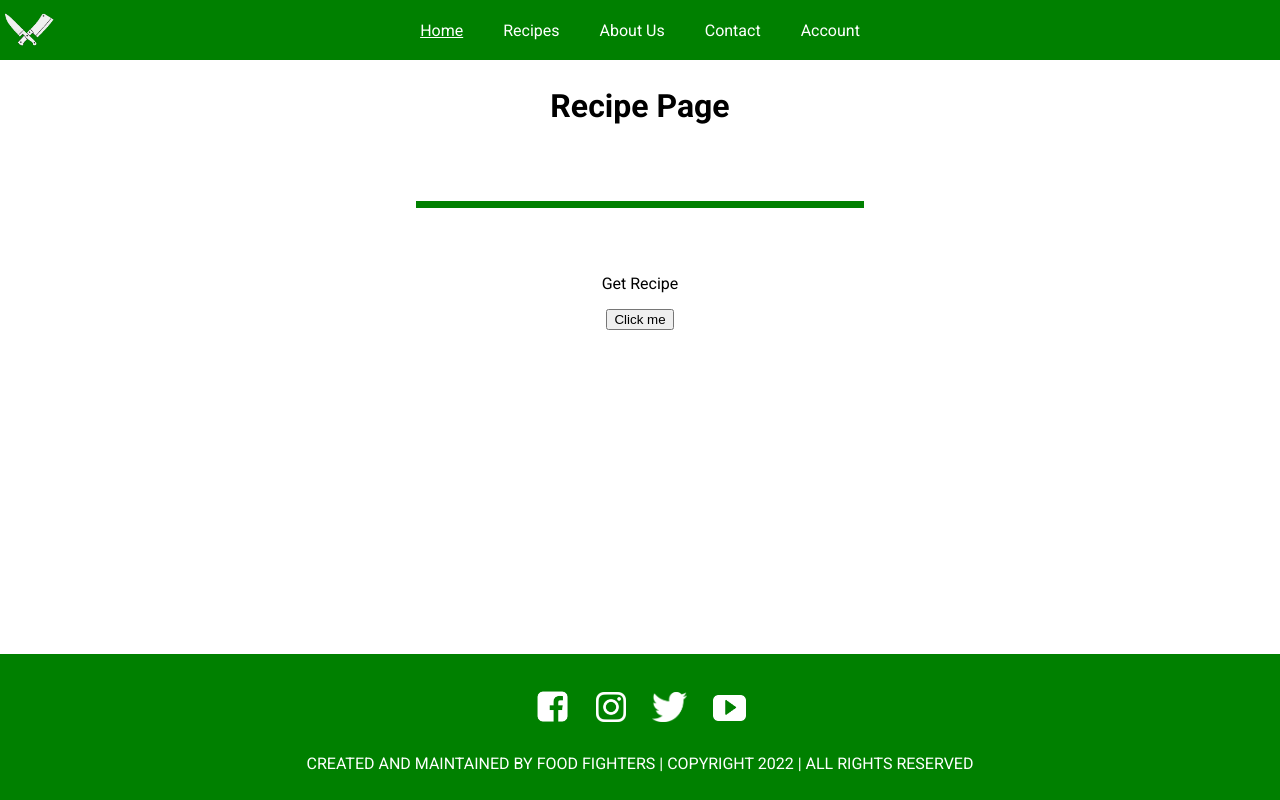
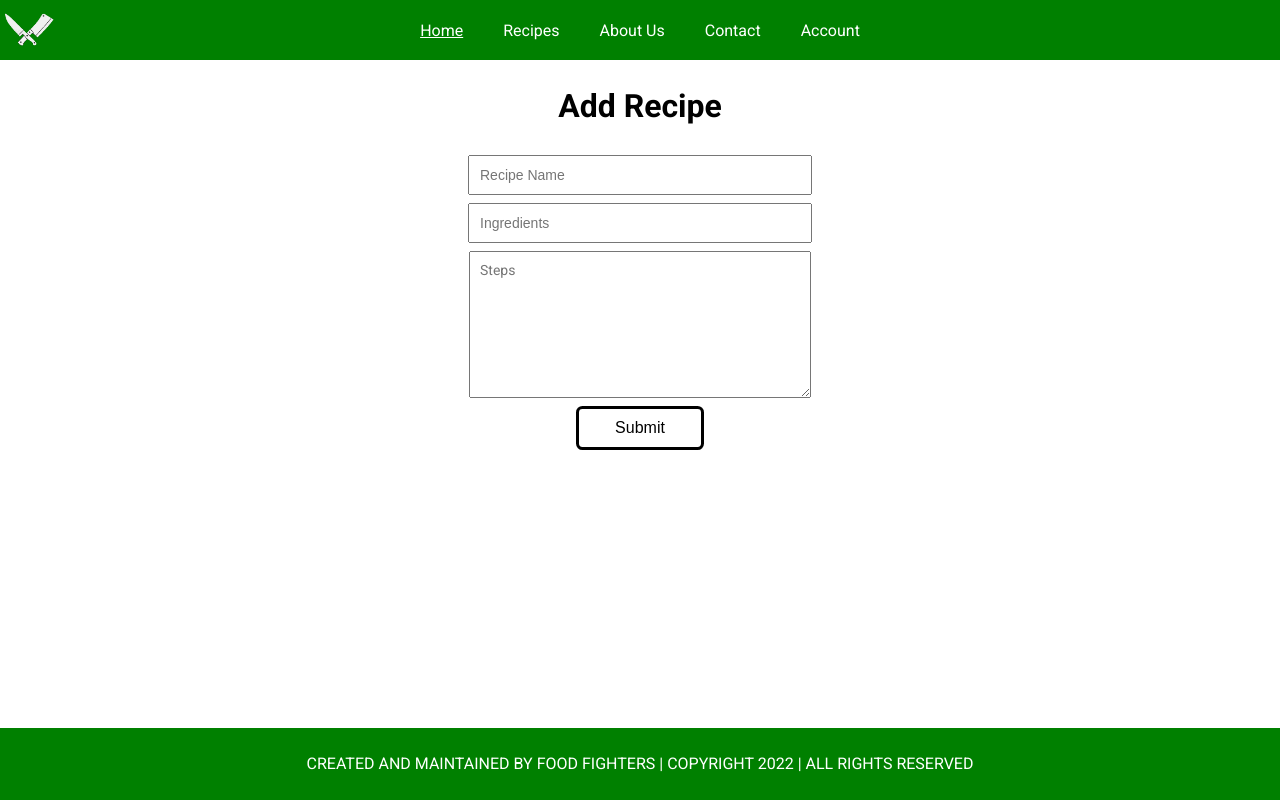
Before and after one commit to akiofujita/Food-Fighters, a React (Create React App) app in the folder food-fighters-ui/: page /Recipe in a window 1280 px wide. Built offline with nearby package versions, Linux system fonts and the light colour scheme.

Commit message:
Create feature where user can add recipes to database

```diff
--- a/food-fighters-ui/src/pages/Footer.js
+++ b/food-fighters-ui/src/pages/Footer.js
@@ -1,15 +1,15 @@
 import './Footer.css'
 import '../App.css'
 
-import facebookLogo from '../assets/logos/facebook.png'
-import instagramLogo from '../assets/logos/instagram.png'
-import twitterLogo from '../assets/logos/twitter.png'
-import youtubeLogo from '../assets/logos/youtube.png'
+// import facebookLogo from '../assets/logos/facebook.png'
+// import instagramLogo from '../assets/logos/instagram.png'
+// import twitterLogo from '../assets/logos/twitter.png'
+// import youtubeLogo from '../assets/logos/youtube.png'
 
 export default function Footer() {
   return (
     <div className='footer'>
-      <div id='socials'>
+      {/* <div id='socials'>
         <a href='https://www.facebook.com/PurdueMIND/'>
           <img id='facebookLogo' className='socialLogo'
             src={facebookLogo} alt='Facebook Logo' />
@@ -29,7 +29,7 @@ export default function Footer() {
           <img id='youtubeLogo' className='socialLogo'
             src={youtubeLogo} alt='YouTube Logo' />
         </a>
-      </div>
+      </div> */}
 
       <h5 id='copyright'>CREATED AND MAINTAINED BY FOOD FIGHTERS | COPYRIGHT 2022 | ALL RIGHTS RESERVED</h5>
     </div>
--- a/food-fighters-ui/src/pages/account/AccountPage.js
+++ b/food-fighters-ui/src/pages/account/AccountPage.js
@@ -5,9 +5,6 @@ export default function AccountPage() {
   return (
     <div className='accountPage'>
       <h2>Account Page</h2>
-      <div className='break'/>
-      <h4>Kevin Chen</h4>
-      <h5>I prefer chicken thighs over chicken breasts.</h5>
     </div>
   );
 };
--- /dev/null
+++ b/food-fighters-ui/src/pages/recipe/InputForm.css
@@ -0,0 +1,40 @@
+form {
+  display: flex;
+  flex-direction: column;
+
+  justify-content: center;
+  align-items: center;
+
+  width: 20vw;
+}
+
+input {
+  font-size: 14px;
+  width: 25vw;
+  padding: 10px 10px 10px 10px;
+  margin: 4px 4px 4px 4px;
+}
+
+textarea {
+  font: inherit;
+  font-size: 14px;
+
+  min-height: 125px;
+  width: 25vw;
+
+  padding: 10px 10px 10px 10px;
+  margin: 4px 4px 4px 4px;
+}
+
+#submitBtn {
+  background-color: white;
+  color: black;
+  border: solid black;
+  border-radius: 0.5vw;
+
+  /* padding: 10px 16px; */
+  width: 10vw;
+
+  text-align: center;
+  font-size: 16px;
+}
--- /dev/null
+++ b/food-fighters-ui/src/pages/recipe/InputForm.js
@@ -0,0 +1,64 @@
+import './InputForm.css';
+import React from 'react';
+
+class InputForm extends React.Component {
+  constructor(props) {
+    super(props);
+    this.state = {
+      value_recipe_name: "",
+      value_ingredients: "",
+      value_steps: ""
+    };
+    this.handleChange = this.handleChange.bind(this);
+  }
+
+  handleChange(event) {
+    this.setState({
+      value_recipe_name: event.target.value_recipe_name,
+      value_ingredients: event.target.value_ingredients,
+      value_steps: event.target.value_steps
+    });
+  }
+
+  render() {
+    return (
+      <div className="inputForm">
+        <form action="submitrecipe" method="post">
+          <input
+            type="text"
+            id="recipe_name"
+            name="recipe_name"
+            placeholder='Recipe Name'
+            value={this.state.value_recipe_name}
+            onChange={this.handleChange}
+            required
+            />
+          <input
+            type="text"
+            id="ingredients"
+            name="ingredients"
+            placeholder='Ingredients'
+            value={this.state.value_ingredients}
+            onChange={this.handleChange}
+            required
+            />
+          <textarea
+            id="steps"
+            type='text'
+            name='steps'
+            placeholder='Steps'
+            value={this.state.steps}
+            onChange={this.handleChange}
+          />
+          <input
+            id='submitBtn'
+            type="submit"
+            value="Submit"
+            />
+        </form>
+      </div>
+    );
+  }
+}
+
+export default InputForm;
--- a/food-fighters-ui/src/pages/recipe/RecipePage.js
+++ b/food-fighters-ui/src/pages/recipe/RecipePage.js
@@ -1,38 +1,12 @@
 import './RecipePage.css';
 import '../../App.css';
-import { useState } from 'react'
-import axios from "axios";
+import InputForm from './InputForm';
 
 export default function RecipePage() {
-  let [recipe, setRecipe] = useState(null);
-
-  function getData() {
-    axios({
-      method: "GET",
-      url:"/display",
-    })
-    .then((response) => {
-      const res =response.data
-      setRecipe(({
-        recipe_name: res.recipe_name}))
-    }).catch((error) => {
-      if (error.response) {
-        console.log(error.response)
-        console.log(error.response.status)
-        console.log(error.response.headers)
-        }
-    })}
-
   return (
     <div className='recipePage'>
-      <h2>Recipe Page</h2>
-      <div className='break'/>
-
-      <p>Get Recipe </p><button onClick={getData}>Click me</button>
-      {recipe && <div>
-          <p>Fetched Recipe: {recipe.recipe_name}</p>
-        </div>
-      }
+      <h2>Add Recipe</h2>
+      <InputForm />
     </div>
   );
 };
```
Also changed, not shown: 1 other file (tests, documents, lock files or other folders).
